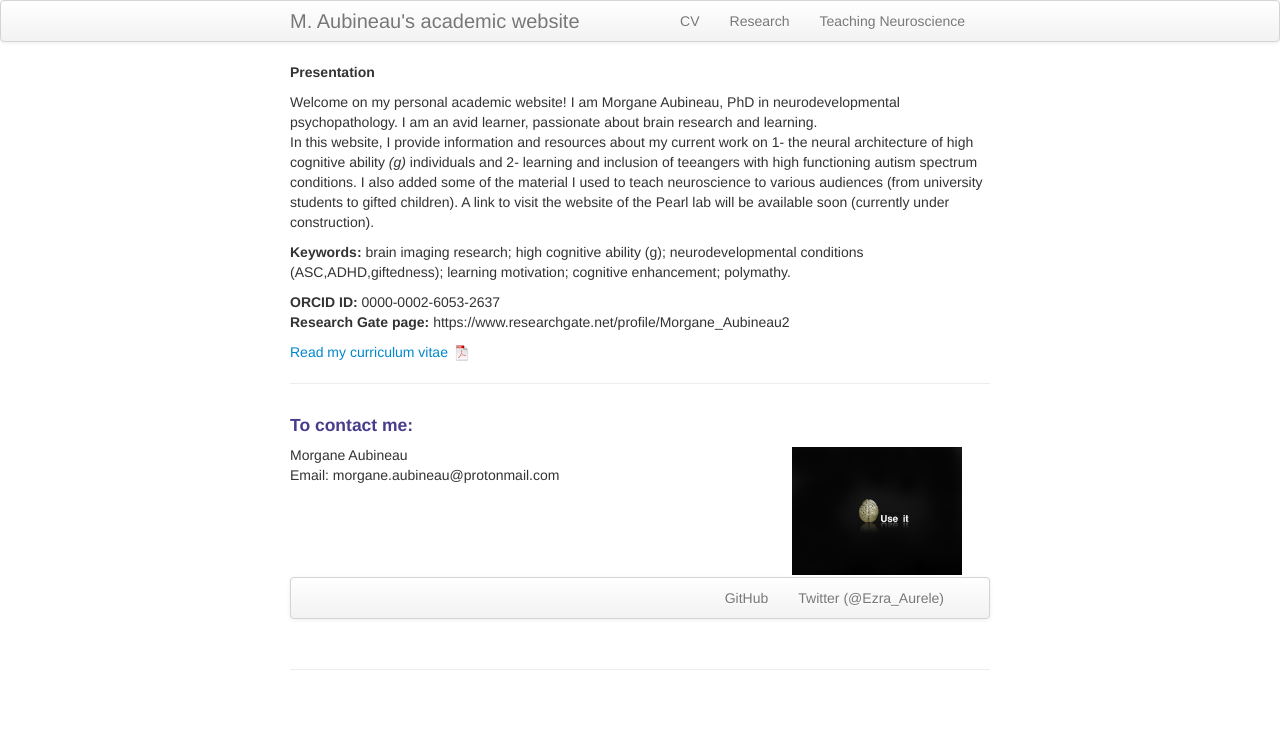
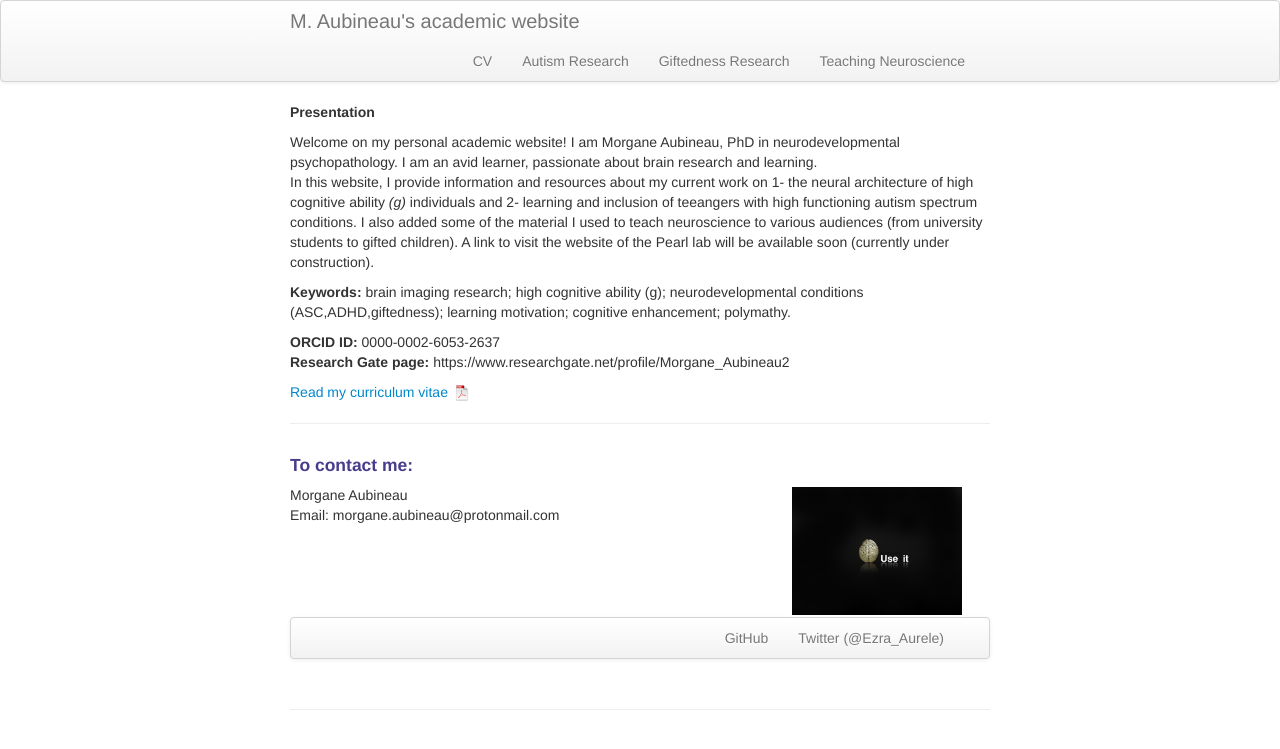
Before and after one commit to morgane-aubineau/My_personal_website, a Jekyll site: the page built from index.md, in a window 1280 px wide. Shown: the top 749 px of the page. Built offline with Jekyll 4.4.1, drawn with Linux system fonts in a browser that asks for light colours.

Commit message:
add giftedness research page

```diff
--- a/_includes/themes/twitter/default.html
+++ b/_includes/themes/twitter/default.html
@@ -36,7 +36,8 @@
           <a class="brand" href="{{ HOME_PATH }}">{{ site.title }}</a>
           <ul class="nav">
               <li><a href="{{ BASE_PATH }}/assets/CV.pdf">CV</a></li>
-              <li><a href="{{ BASE_PATH }}/pages/Research.html">Research</a></li>
+              <li><a href="{{ BASE_PATH }}/pages/Autism_Research.html">Autism Research</a></li>
+              <li><a href="{{ BASE_PATH }}/pages/Giftedness_Research.html">Giftedness Research</a></li>
               <li><a href="/pages/teaching_neuroscience.html">Teaching Neuroscience</a></li>
           </ul>
         </div>
```
